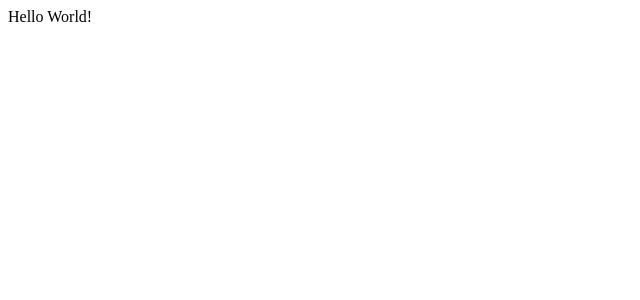
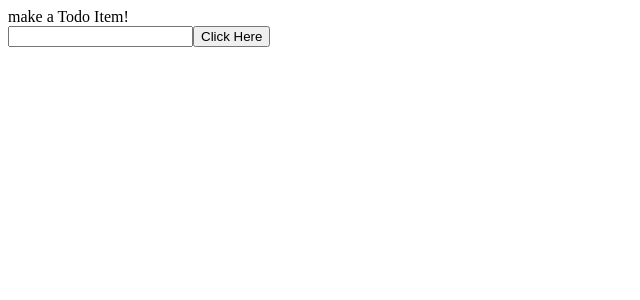
Before and after one commit to dgsousa/pm_board_client, a React app: page / in a window 1280 px wide. Shown: the top 300 px of the page, without its empty margins (0-640 px from the left). Built offline with nearby package versions, Linux system fonts and the light colour scheme; the HTML template or start-up script is replaced by a standard one.

Commit message:
add basic todolist functionality

```diff
--- a/package.json
+++ b/package.json
@@ -6,7 +6,7 @@
   "scripts": {
     "test": "echo \"Error: no test specified\" && exit 1",
     "build": "webpack",
-    "run": "webpack-dev-server --content-base build/"
+    "start": "webpack-dev-server --content-base build/"
   },
   "keywords": [],
   "author": "",
@@ -20,6 +20,7 @@
     "babel-preset-es2015-without-strict": "^0.0.4",
     "babel-preset-react": "^6.24.1",
     "eslint-loader": "^2.2.1",
+    "prop-types": "^15.7.2",
     "react": "^16.8.6",
     "react-dom": "^16.8.6",
     "react-redux": "^7.1.0",
--- /dev/null
+++ b/src/App.js
@@ -0,0 +1,50 @@
+import React, { Fragment } from 'react';
+import { connect } from 'react-redux';
+import PropTypes from 'prop-types';
+
+import { addTodo, updateCurrentTodo } from './actionCreators';
+
+function mapStateToProps({ todos }) {
+  return {
+    todos,
+  };
+}
+
+export default connect(mapStateToProps)(App);
+
+function App({ dispatch, todos }) {
+  const handleAddTodo = () => {
+    dispatch(addTodo());
+  };
+
+  const handleUpdateTodo = (e) => {
+    dispatch(updateCurrentTodo(e.target.value));
+  };
+  return (
+    <Fragment>
+      <div>make a Todo Item!</div>
+      <input
+        type="text"
+        onChange={handleUpdateTodo}
+      />
+      <button
+        type="button"
+        onClick={handleAddTodo}
+      >
+        { 'Click Here' }
+      </button>
+      {
+        todos.map(todo => (
+          <div key={todo.id}>{todo.text}</div>
+        ))
+      }
+    </Fragment>
+  );
+}
+
+App.propTypes = {
+  dispatch: PropTypes.func.isRequired,
+  todos: PropTypes.arrayOf(
+    PropTypes.object,
+  ).isRequired,
+};
--- /dev/null
+++ b/src/Index.js
@@ -0,0 +1,39 @@
+import React from 'react';
+import ReactDOM from 'react-dom';
+import { createStore } from 'redux';
+
+import App from './App';
+
+const initialState = {
+  currentTodo: '',
+  todos: [],
+};
+
+const store = createStore(firstReducer, initialState);
+
+ReactDOM.render(
+  <App store={store} />,
+  document.getElementById('app'),
+);
+
+
+function firstReducer(state, action) {
+  const { todos, currentTodo } = state;
+  switch (action.type) {
+    case 'ADD_TODO':
+      return {
+        ...state,
+        todos: [
+          ...todos,
+          {
+            text: currentTodo,
+            id: Math.random(),
+          },
+        ],
+      };
+    case 'UPDATE_TODO':
+      return { ...state, currentTodo: action.todo };
+    default:
+      return state;
+  }
+}
--- /dev/null
+++ b/src/actionCreators.js
@@ -0,0 +1,9 @@
+
+export const addTodo = () => ({
+  type: 'ADD_TODO',
+});
+
+export const updateCurrentTodo = val => ({
+  type: 'UPDATE_TODO',
+  todo: val,
+});
--- a/src/app.jsx
+++ /dev/null
@@ -1,8 +0,0 @@
-import React from 'react';
-import ReactDOM from 'react-dom';
-
-
-ReactDOM.render(
-  <div>Hello World!</div>,
-  document.getElementById('app'),
-);
--- a/webpack.config.js
+++ b/webpack.config.js
@@ -2,7 +2,7 @@ const path = require('path');
 
 
 const config = {
-  entry: './src/app.jsx',
+  entry: './src/Index.js',
   output: {
     path: path.resolve(__dirname, 'build'),
     filename: 'bundle.js',
@@ -11,7 +11,7 @@ const config = {
   module: {
     rules: [
       {
-        test: /\.(js|jsx)$/,
+        test: /\.js$/,
         exclude: '/node_modules/',
         loaders: ['babel-loader', 'eslint-loader'],
       },
```
Also changed, not shown: .eslintrc.js (deleted), .eslintrc.json (added), TODO.txt (added), 2 other files (tests, documents, lock files or other folders).
